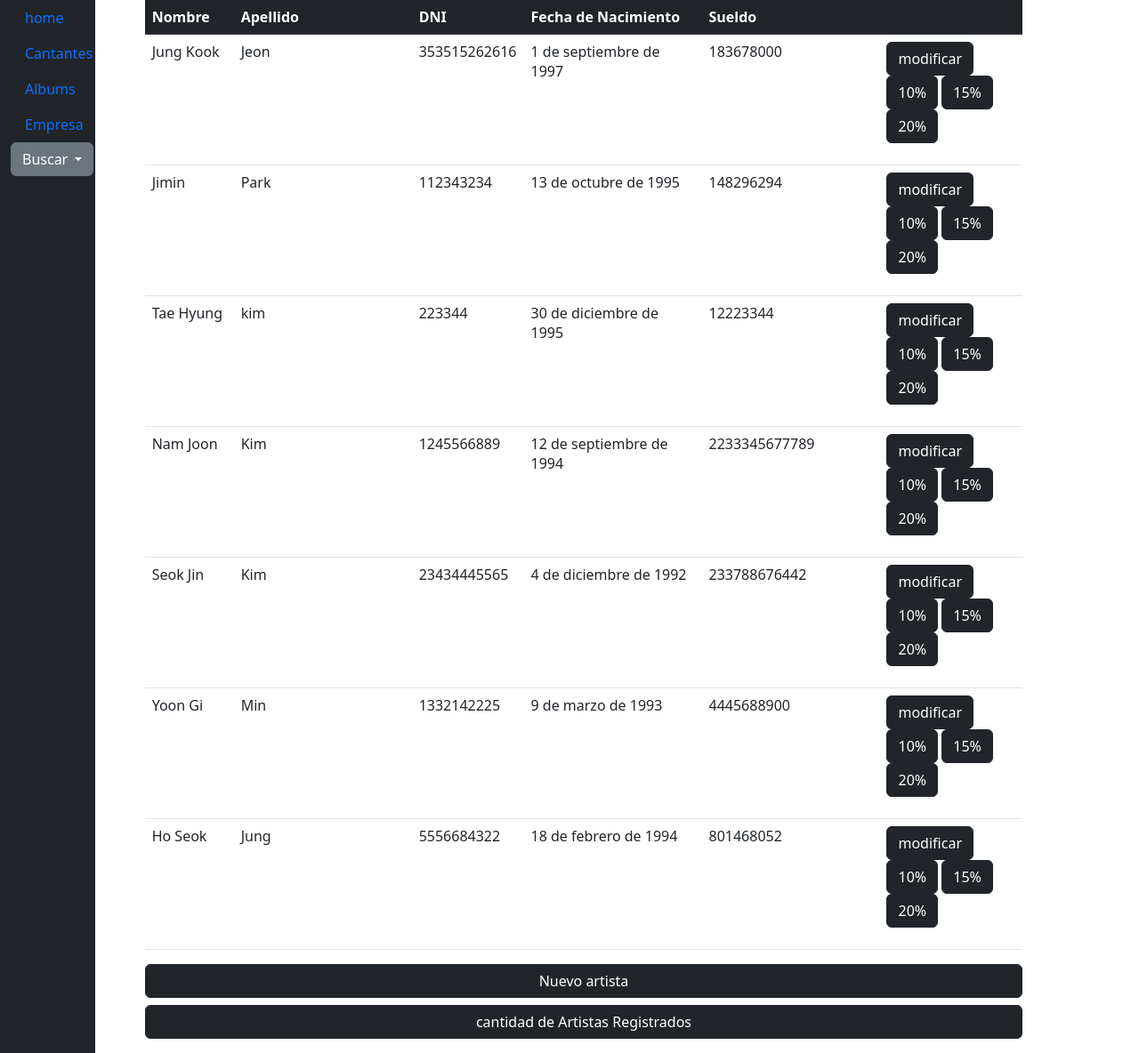
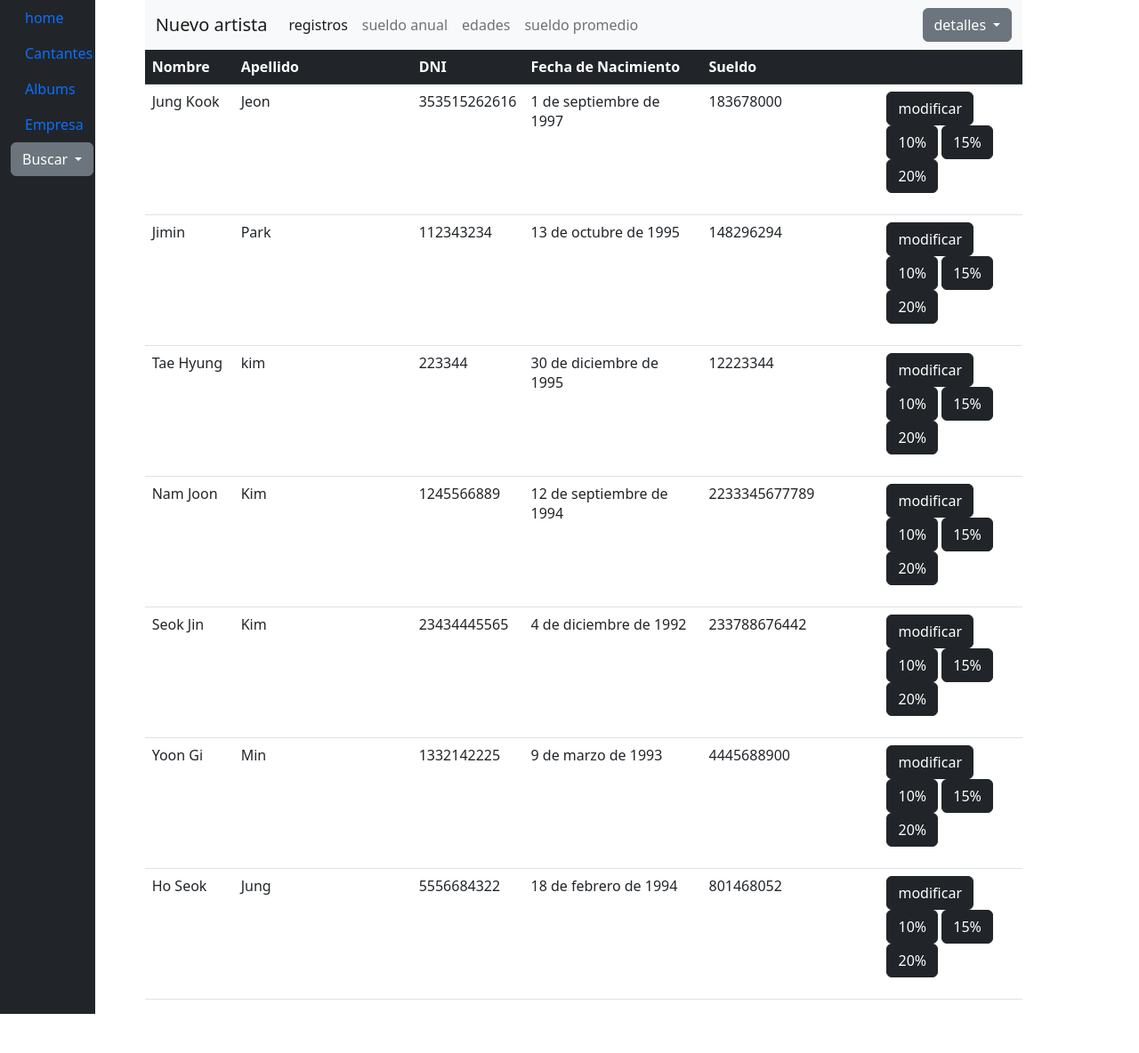
Before and after one commit to SofiaFer889/cantantes, a Django app: page /lista/user in a window 1280 px wide. Shown: the whole page at 89% size. After the commit the page ends 1140 px from the top, so only its background shows below. Run offline with Django 4.2, Linux system fonts and the light colour scheme; data comes from the database, SQL or seed files in the repository; both versions use the stored data as it was after the commit.

Commit message:
tercera entrega

```diff
--- a/cantantes/applications/artista/urls.py
+++ b/cantantes/applications/artista/urls.py
@@ -24,4 +24,5 @@ urlpatterns = [
     path('diferencia', views.DiferenciaMayorMenorSueldo.as_view(), name='diferencia'),
     path('sueldo/anual/artista', views.SueldoAnual.as_view(), name='sueldo-anual'),
     path('edad/artista', views.CalcularEdad.as_view(), name='edad'),
+    path('sueldo/promedio/artista', views.Promedio.as_view(), name='promedio'),
 ]
--- a/cantantes/applications/artista/views.py
+++ b/cantantes/applications/artista/views.py
@@ -6,7 +6,7 @@
     ListView,
     UpdateView,
 )
-from django.db.models import Max, Min
+from django.db.models import Max, Min, Avg
 
 from .models import Artista, Album, Empresa
 from .forms import ArtistaCreateForm, AlbumsCreateForm, EmpresaCreateForm
@@ -195,6 +195,7 @@
 class HomeView(TemplateView):
     template_name = "artista/home.html"
 
+
 class SueldoAnual(ListView):
     model = Artista
     template_name = "artista/sueldo_anual.html"
@@ -224,3 +225,14 @@
         context = super().get_context_data(**kwargs)
         context['artistas_edades'] = [(artista, artista.edad()) for artista in context['artistas']]
         return context
+
+
+class Promedio(ListView):
+    model = Artista
+    template_name = "artista/sueldo_promedio.html"
+    context_object_name = 'artistas'
+
+    def get_context_data(self, **kwargs):
+        sueldo_promedio= super().get_context_data(**kwargs)
+        sueldo_promedio['sueldo_promedio'] = Artista.objects.aggregate(Avg('sueldo_mensual'))['sueldo_mensual__avg']
+        return sueldo_promedio
--- a/cantantes/templates/artista/lista.html
+++ b/cantantes/templates/artista/lista.html
@@ -4,6 +4,40 @@
 
 <ul>
  <div class="container-fluid">
+  <nav class="navbar navbar-expand-lg bg-light">
+    <div class="container-fluid">
+      <a class="navbar-brand" href="{% url 'artista_app:registro-artista'%}">Nuevo artista</a>
+      <button class="navbar-toggler" type="button" data-bs-toggle="collapse" data-bs-target="#navbarNav" aria-controls="navbarNav" aria-expanded="false" aria-label="Toggle navigation">
+        <span class="navbar-toggler-icon"></span>
+      </button>
+      <div class="collapse navbar-collapse" id="navbarNav">
+        <ul class="navbar-nav">
+          <li class="nav-item">
+            <a class="nav-link active" aria-current="page" href="{% url 'artista_app:contar' %}">registros</a>
+          </li>
+          <li class="nav-item">
+            <a class="nav-link" href="{% url 'artista_app:sueldo-anual' %}">sueldo anual</a>
+          </li>
+          <li class="nav-item">
+            <a class="nav-link" href="{% url 'artista_app:edad' %}">edades</a>
+          </li>
+          <li class="nav-item">
+            <a class="nav-link" href="{% url 'artista_app:promedio' %}">sueldo promedio</a>
+          </li>
+        </ul>
+      </div>
+      <div class="dropdown">
+        <button class="btn btn-secondary dropdown-toggle" type="button" data-bs-toggle="dropdown" aria-expanded="false">
+          detalles
+        </button>
+        <ul class="dropdown-menu dropdown-menu-dark">
+          <li><a class="dropdown-item"  href="{% url 'artista_app:sueldo-mayor' %}">mayor sueldo</a></li>
+          <li><a class="dropdown-item"  href="{% url 'artista_app:sueldo-menor' %}">menor sueldo</a></li>
+          <li><a class="dropdown-item"  href="{% url 'artista_app:diferencia' %}">diferencia Mayor-Menor</a></li>
+        </ul>
+      </div>
+    </div>
+  </nav>
    <table class="table">
       <thead class="table-dark">
           <tr>
@@ -35,10 +69,6 @@
             {%endfor%}
         </tbody>
     </table>
-    <div class="d-grid gap-2">
-      <a class="btn btn-dark" href="{% url 'artista_app:registro-artista'%}">Nuevo artista</a>
-      <a class="btn btn-dark"  href="{% url 'artista_app:contar' %}">cantidad de Artistas Registrados</a>
-    </div>
   </div>
 </ul>
 {% endblock content %}
--- a/cantantes/templates/base.html
+++ b/cantantes/templates/base.html
@@ -25,9 +25,6 @@
             <ul class="dropdown-menu dropdown-menu-dark">
               <li><a class="dropdown-item active"  href="{% url 'artista_app:lista-user-nombre' %}">Buscar por Nombre</a></li>
               <li><a class="dropdown-item"  href="{% url 'artista_app:join' %}">buscar por artista y album</a></li>
-              <li><a class="dropdown-item"  href="{% url 'artista_app:sueldo-mayor' %}">mayor sueldo</a></li>
-              <li><a class="dropdown-item"  href="{% url 'artista_app:sueldo-menor' %}">menor sueldo</a></li>
-              <li><a class="dropdown-item"  href="{% url 'artista_app:diferencia' %}">diferencia Mayor-Menor</a></li>
             </ul>
           </div>
         </nav>
```
Also changed, not shown: cantantes/templates/artista/edad.html (+27 -3 lines), cantantes/templates/artista/home.html (+1 -1 lines), cantantes/templates/artista/sueldo_anual.html (+3 -8 lines), cantantes/templates/artista/sueldo_promedio.html (added, +16 -0 lines), cantantes/db.sqlite3.
